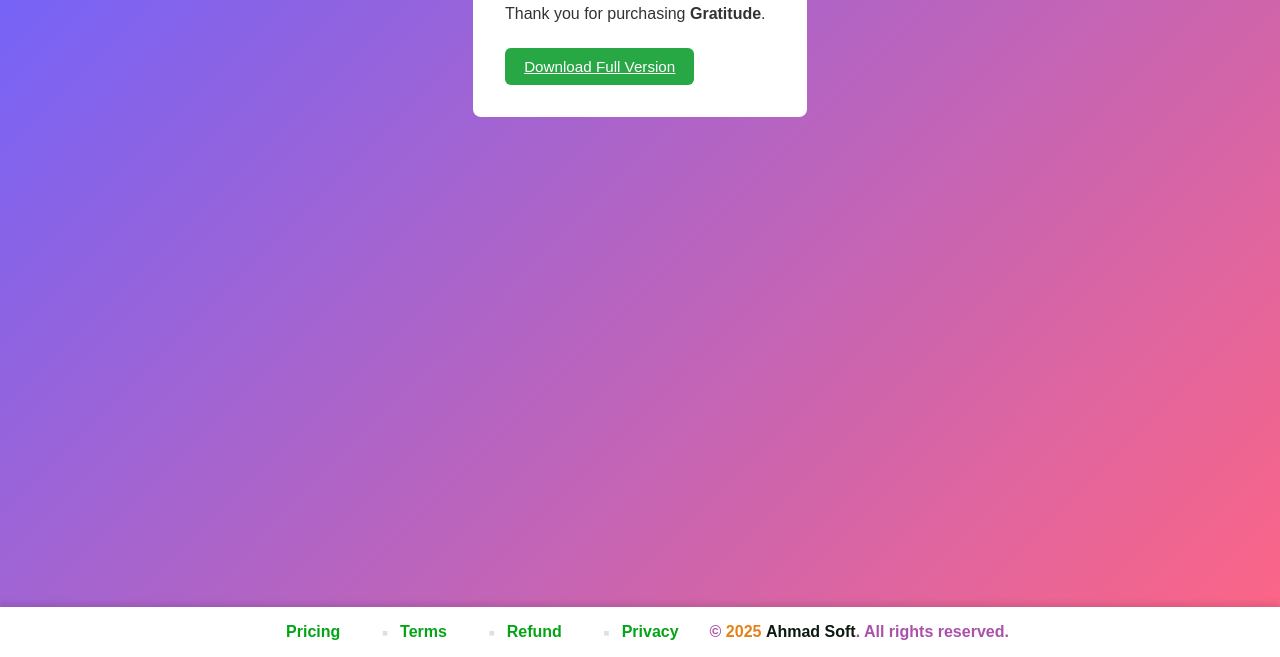
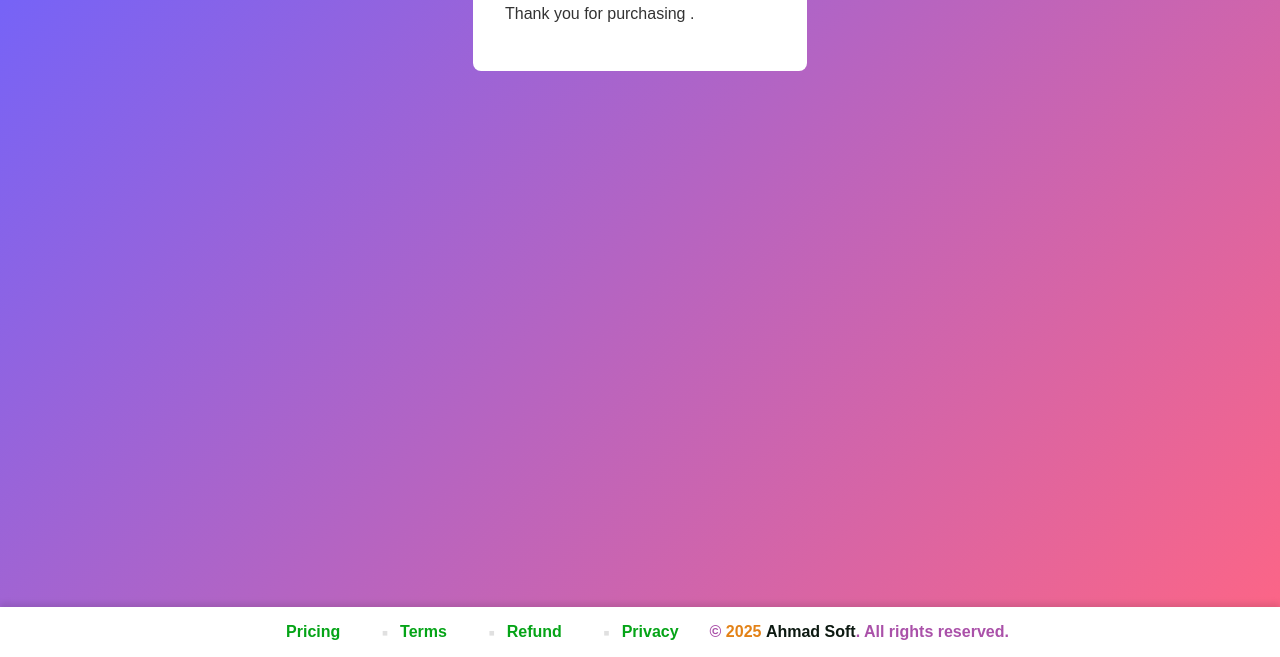
Before and after one commit to DrTayyebAhmad/ahmadsoft, a website: page payment-success.html in a window 1280 px wide. Shown: the part 143-800 px from the top of the page. Drawn offline with Linux system fonts and the light colour scheme.

Commit message:
Update payment success message
Removed product name from purchase confirmation message.

```diff
--- a/payment-success.html
+++ b/payment-success.html
@@ -8,13 +8,10 @@
 
   <section style="max-width:600px;margin:3rem auto;background:#fff;padding:2rem;border-radius:8px;">
     <h2>🎉 Payment Successful</h2>
-    <p>Thank you for purchasing <strong>Gratitude</strong>.</p>
+    <p>Thank you for purchasing .</p>
 
-    <a href="/downloads/gratitude-full.apk"
-       class="download-btn"
-       download>
-       Download Full Version
-    </a>
+
+
   </section>
 
   <footer>
```
